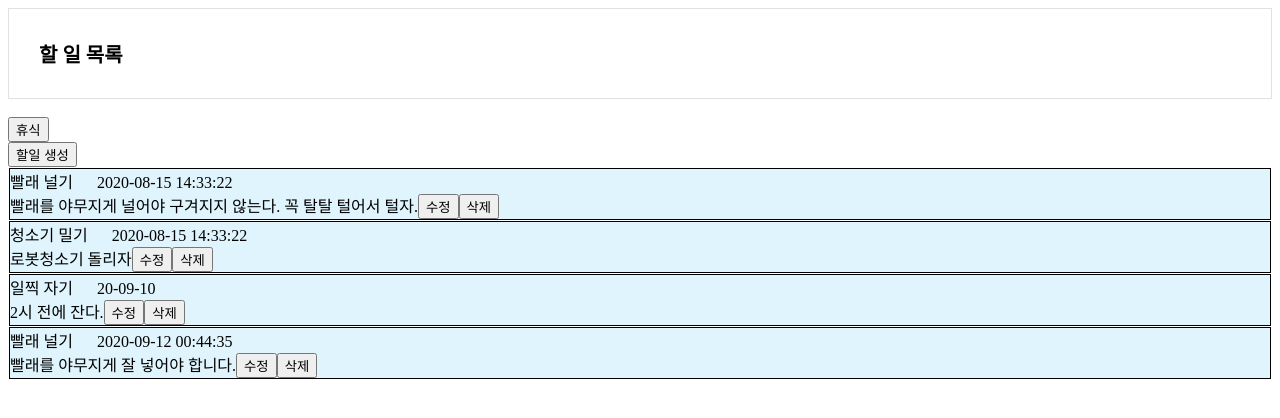
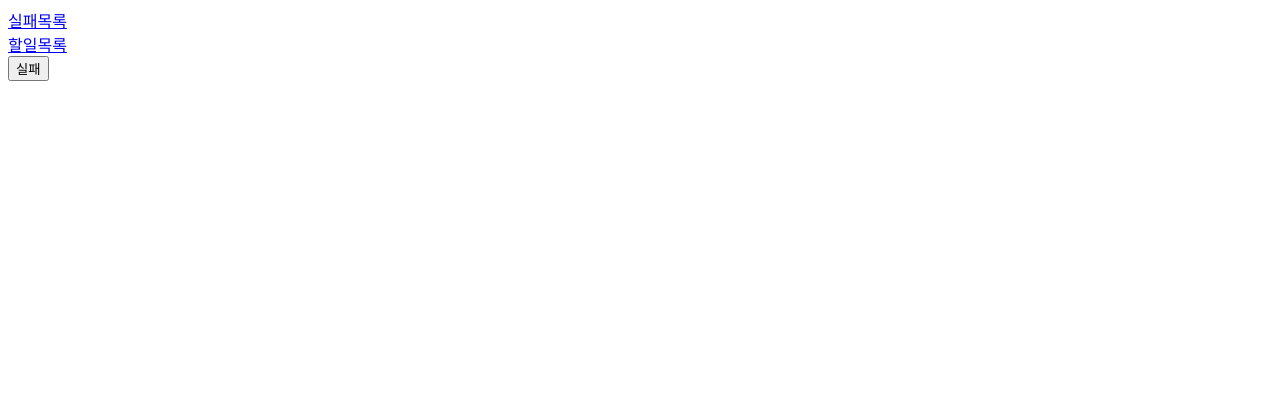
Before and after one commit to xfrnk2/learning_react, a React (Create React App) app: page /fails in a window 1280 px wide. Shown: the top 418 px of the page. Built offline with nearby package versions, Linux system fonts and the light colour scheme; data requests are answered from the project's data file.

Commit message:
What I did yesterday

```diff
--- a/db.json
+++ b/db.json
@@ -18,28 +18,10 @@
   ],
   "todos": [
     {
-      "subject": "빨래 널기 ",
-      "content": "빨래를 야무지게 널어야 구겨지지 않는다. 꼭 탈탈 털어서 털자.",
-      "date": "2020-08-15 14:33:22",
-      "id": 1
-    },
-    {
-      "subject": "청소기 밀기",
-      "content": "로봇청소기 돌리자",
-      "date": "2020-08-15 14:33:22",
-      "id": 2
-    },
-    {
-      "subject": "일찍 자기",
-      "content": "2시 전에 잔다.",
-      "date": "20-09-10",
+      "subject": "123",
+      "content": "123123",
+      "date": "123123213",
       "id": 3
-    },
-    {
-      "subject": "빨래 널기",
-      "content": "빨래를 야무지게 잘 넣어야 합니다.",
-      "date": " 2020-09-12 00:44:35",
-      "id": 4
     }
   ],
   "posts": [
--- a/public/style.css
+++ b/public/style.css
@@ -6,3 +6,13 @@
 .navigations {text-align:center; border:1px solid red;}
 .statusIcon {text-align:center}
 .todoBox {margin:1px; border:1px solid; background-color:rgb(223, 244, 252);}
+
+.message {
+    position: fixed;
+    top: 40px;
+    right: 40px;
+    background-color: black;
+    color: #fff;
+    padding: 10px 30px;
+    box-shadow:0px 3px 6px rgba(0,0,0,0.16);
+}
--- /dev/null
+++ b/src/homework1/Fails.jsx
@@ -0,0 +1,15 @@
+import React from 'react';
+
+const Fails = ({}) => {
+    const fail = () => {
+        window.setMessage(`실패하였습니다.`);
+    };
+
+   return (
+       <div>
+        <button onClick={fail}>실패</button>
+       </div>
+   );
+}
+
+export default Fails;
--- /dev/null
+++ b/src/homework1/Message.jsx
@@ -0,0 +1,38 @@
+import React, { useState, useEffect } from 'react';
+import { connect } from 'react-redux';
+
+const Message = ({ message }) => {
+    let timer = useState(null);
+    useEffect(() => {
+        timer = setTimeout(() => {
+            window.setMessage(null);
+        }, 3000);
+
+        return  () => clearTimeout(timer);
+        // if (!timer){
+        //     timer = setTimeout(() => {
+        //         setMessage(null);
+        //     }, 3000);
+        // }
+        // else{
+        //     timer = null
+        //     timer = setTimeout(() => {
+        //         setMessage(null);
+        //     }, 3000);
+        // }
+
+    }, [message]);
+
+    return (
+        message ? (<div className="message">{message}</div>) : null
+    );
+}
+
+const mapStateToProps = (state) => {
+    return {
+        message: state.common.message
+    }
+
+}
+
+export default connect(mapStateToProps, null)(Message);
--- a/src/homework1/Todo.jsx
+++ b/src/homework1/Todo.jsx
@@ -4,7 +4,7 @@ import Axios from 'axios';
 
 
 
-const Todo = ({ todo, todos, update, setTodos, setMessage }) => {
+const Todo = ({ todo, todos, update, setTodos }) => {
 
     let [editMode, setEditMode] = useState(false);
     let [form, setForm] = useState({
@@ -19,8 +19,6 @@ const Todo = ({ todo, todos, update, setTodos, setMessage }) => {
             [e.target.name]: e.target.value
         })
     }
-
-
 
     const changeEditMode = () => {
         setEditMode(!editMode)
@@ -38,17 +36,8 @@ const Todo = ({ todo, todos, update, setTodos, setMessage }) => {
         Axios.delete('/todos/' + todo.id)
             .then((response) => {
 
-                setMessage({
-                    subject: todo.subject,
-                    status: "삭제"
-                });
-                window.setLoading(true);
+                window.setMessage(`${form.subject}가 삭제 되었습니다.`);
 
-                setTimeout(() => {
-
-                    window.setLoading(false);
-
-                }, 2000);
                 setTodos(todos.filter((targetTodo) => { return targetTodo.id !== todo.id }))
 
             })
@@ -58,13 +47,6 @@ const Todo = ({ todo, todos, update, setTodos, setMessage }) => {
 
 
     }
-
-
-
-
-
-
-
 
     return (
         <div className="todoBox">
@@ -79,7 +61,8 @@ const Todo = ({ todo, todos, update, setTodos, setMessage }) => {
                 </form>
                 :
                 <div>
-                    {todo.subject}  　 {todo.date}
+                    {todo.subject}
+                    {todo.date}
                     <text><br></br></text>
                     {todo.content}
                     <button onClick={() => { changeEditMode() }}>수정</button>
--- a/src/homework1/TodoApp.jsx
+++ b/src/homework1/TodoApp.jsx
@@ -4,6 +4,8 @@ import TodoList from './TodoList';
 import { BrowserRouter, Route, Link, Switch } from 'react-router-dom';
 import { Provider } from 'react-redux';
 import store from '../todoStore';
+import Message from './Message';
+import Fails from './Fails';
 
 
 const TodoApp = () => {
@@ -11,7 +13,19 @@ const TodoApp = () => {
   return (
     <Provider store={store}>
       <div>
-        <TodoList></TodoList>
+        <Message></Message>
+
+        <BrowserRouter>
+          <Link to="/fails">실패목록</Link>
+          <br/>
+          <Link to="/todos">할일목록</Link>
+
+          <Switch>
+            <Route path="/fails" component={Fails}></Route>
+            <Route path="/todos" component={TodoList}></Route>
+          </Switch>
+        </BrowserRouter>
+
       </div>
     </Provider>
   );
--- a/src/homework1/TodoList.jsx
+++ b/src/homework1/TodoList.jsx
@@ -1,16 +1,11 @@
 import React, { Fragment, useState, useEffect } from 'react';
 import Todo from './Todo';
 import axios from 'axios';
-import { connect } from 'react-redux';
 
-const TodoList = () => {
+const TodoList = ({}) => {
 
     let [todos, setTodos] = useState([]);
     let [currentStatus, setCurrentStatus] = useState("휴식");
-    let [message, setMessage] = useState({
-        subject: "",
-        status: ""
-    });
     let [writingMode, setWritingMode] = useState(false);
     let [form, setForm] = useState({
         subject: "",
@@ -20,14 +15,9 @@ const TodoList = () => {
 
     useEffect(() => {
 
-        window.setLoading(true);
-
         axios.get("/todos")
             .then((response) => {
-                setTimeout(() => {
 
-                    window.setLoading(false);
-                }, 2000);
                 setTodos(response.data);
             })
             .catch((error) => {
@@ -49,29 +39,14 @@ const TodoList = () => {
     const create = (event) => {
         event.preventDefault();
 
-
-        window.setLoading(true);
-
         axios.post("/todos", form)
             .then((response) => {
 
-                setMessage({
-                    subject: form.subject,
-                    status: "생성"
-                });
-                window.setLoading(true);
 
-
-
-                setTimeout(() => {
-
-                    window.setLoading(false);
-
-                }, 2000);
-
-
+                window.setMessage(`${form.subject}가 생성되었습니다.`);
 
                 setTodos([...todos, response.data]);
+
                 changeWritingMode();
             })
             .catch((error) => {
@@ -100,18 +75,8 @@ const TodoList = () => {
         axios.patch('/todos/' + todo.id, form)
             .then((response) => {
 
-                setMessage({
-                    subject: form.subject,
-                    status: "수정"
-                });
-                window.setLoading(true);
+                window.setMessage(`${form.subject}가 수정되었습니다`);
 
-
-                setTimeout(() => {
-
-                    window.setLoading(false);
-
-                }, 2000);
                 setTodos(todos.map(todoData => {
                     if (todoData.id === response.data.id)
                         return response.data;
@@ -137,17 +102,12 @@ const TodoList = () => {
                     할 일 목록 <text><br></br></text>
                 </div>
 
-                {window.getLoading() && message.status !== "" ?
-                    '"' + message.subject + '"가 ' + message.status + " 되었습니다." : ""}
-                <text><br></br></text>
-
                 <button className="statusIcon" onClick={changeStatus}>{currentStatus}</button>
             </div>
             <button type="button" onClick={() => { changeWritingMode() }}> 할일 생성</button>
             <div>
                 {writingMode
                     ?
-
                     <form onSubmit={(event) => { create(event) }}>
                         <input type="text" name="subject" onChange={(e) => { changeForm(e) }} placeholder={"할일"}></input>
                         <input type="text" name="content" onChange={(e) => { changeForm(e) }} placeholder={"할일 설명"}></input>
@@ -161,7 +121,7 @@ const TodoList = () => {
 
                 {todos.map((todo) => {
                     return <Todo key={todo.id} todo={todo} todos={todos} setTodos={setTodos}
-                        setMessage={setMessage} update={update}></Todo>;
+                        update={update}></Todo>;
                 })}
             </div>
 
@@ -170,9 +130,5 @@ const TodoList = () => {
 }
 
 
-const mapStateToProps = (state) => {
-    return {
-        loading: state.common.loading
-    }
-};
-export default connect(mapStateToProps, null)(TodoList);
+
+export default TodoList;
--- a/src/homework1/actions/todoActions.js
+++ b/src/homework1/actions/commonActions.js
@@ -7,3 +7,12 @@ export const setLoading = (data) => {
         });
     }
 };
+
+export const setMessage = (data) => {
+    return (dispatch) => {
+        dispatch({
+            type: "SET_MESSAGE",
+            payload: data
+        });
+    }
+}
--- a/src/homework1/reducers/todoReducers.js
+++ b/src/homework1/reducers/commonReducers.js
@@ -1,6 +1,7 @@
 const inititalState = {
     targetName: null,
-    loading: true
+    loading: true,
+    message : null
 };
 
 export default (state = inititalState, action) => {
@@ -14,6 +15,10 @@ export default (state = inititalState, action) => {
                 loading: action.payload
             }
 
-
+        case "SET_MESSAGE":
+            return {
+                ...state,
+                message: action.payload
+            }
     }
 };
--- a/src/homework1/reducers/rootReducer.js
+++ b/src/homework1/reducers/rootReducer.js
@@ -1,6 +1,6 @@
 import {combineReducers} from 'redux';
-import todoReducers from './todoReducers';
+import commonReducers from './commonReducers';
 
 export default combineReducers({
-    common: todoReducers
+    common: commonReducers
 });
--- a/src/index.js
+++ b/src/index.js
@@ -5,19 +5,9 @@ import TodoApp from './homework1/TodoApp';
 // import store from './store';
 import store from './todoStore';
 // import { setLoading } from './learning_course/actions/commonActions';
-import { setLoading } from './homework1/actions/todoActions';
+import {setMessage} from './homework1/actions/commonActions';
 
-window.store = store;
-
-window.setLoading = (data) => {
-  store.dispatch(setLoading(data));
-};
-
-
-window.getLoading = () => {
-  return store.getState().common.loading;
-}
-
+window.setMessage = (data) => {store.dispatch(setMessage(data))}
 
 ReactDOM.render(
    <React.StrictMode>
```
